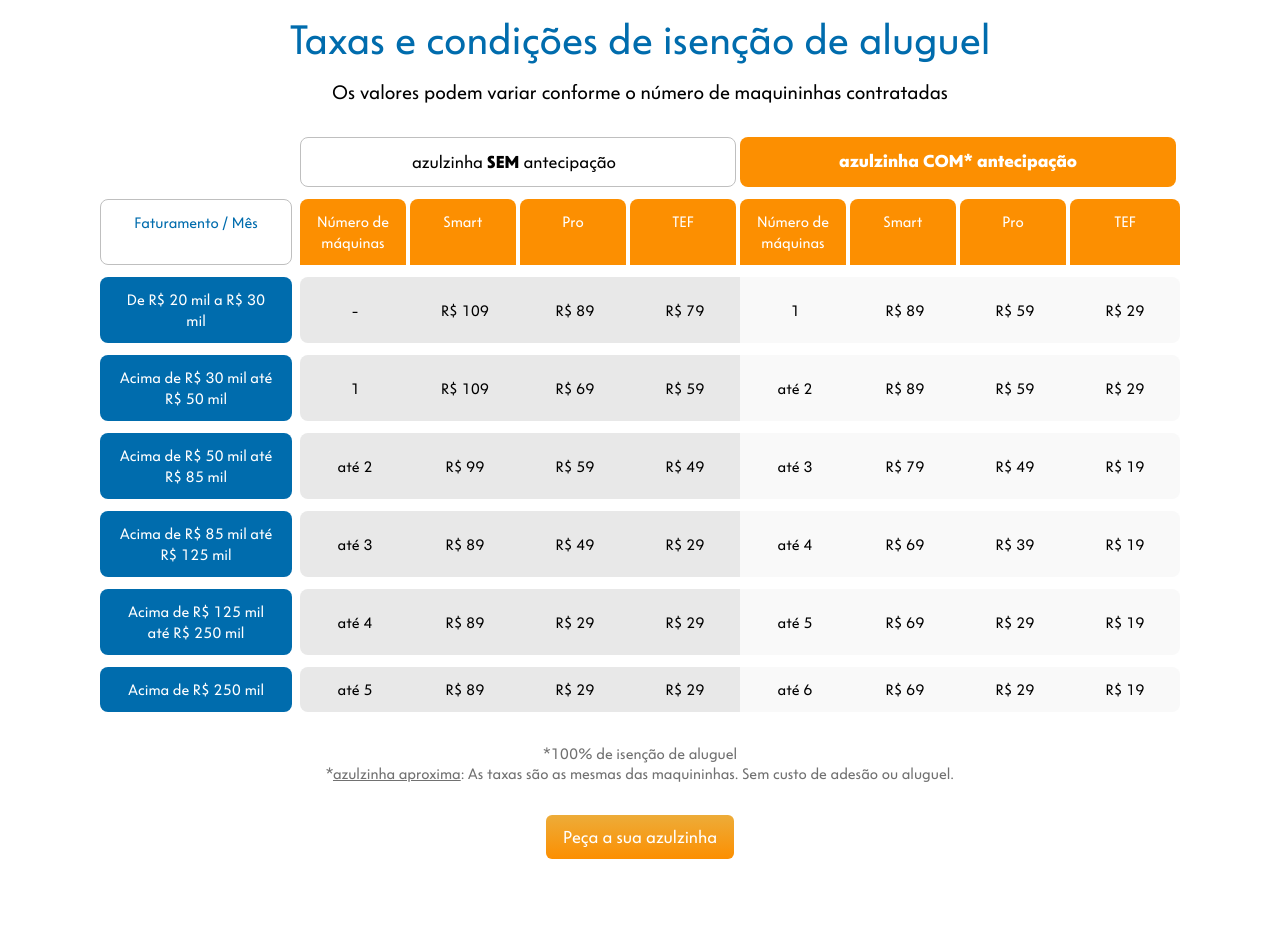
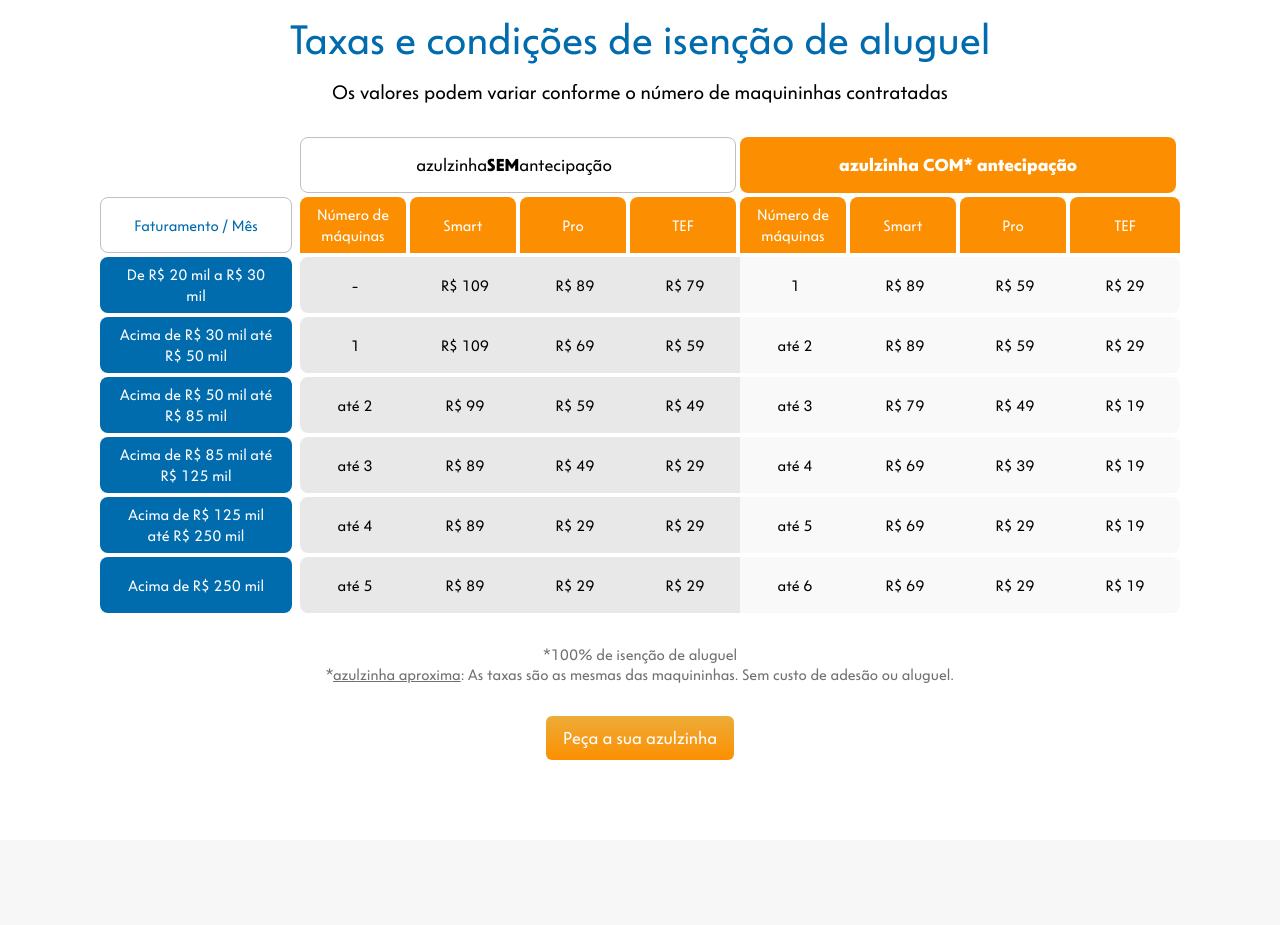
Before and after one commit to vorttexco/azulzinha-v3, a Next.js app: page /taxas-tarifas in a window 1280 px wide. Shown: the part 2920-3845 px from the top of the page. Built offline with nearby package versions, Linux system fonts and the light colour scheme.

Commit message:
fix table

```diff
--- a/src/components/taxas-tarifas/TabelaIsencaoSection.tsx
+++ b/src/components/taxas-tarifas/TabelaIsencaoSection.tsx
@@ -45,45 +45,45 @@
         </div>
 
         <div className="w-full max-w-[1087px] overflow-x-auto">
-          <div className="min-w-[800px] flex flex-col gap-3">
+          <div className="min-w-[800px] flex flex-col gap-1">
             {/* Main header */}
             <div className="grid [grid-template-columns:200px_repeat(8,_minmax(0,1fr))] gap-0">
               <div />
-              <div className="col-span-4 border border-[#BFBFBF] rounded-lg py-3 px-4 pr-6 mr-1 text-center text-[14px] lg:text-[16px] text-black">
+              <div className="col-span-4 border border-[#BFBFBF] rounded-lg h-14 flex items-center justify-center px-4 pr-6 mr-1 text-center text-[14px] lg:text-[16px] text-black">
                 azulzinha <strong className="font-bold">SEM</strong> antecipação
               </div>
-              <div className="col-span-4 bg-laranja rounded-lg mr-1 py-3 px-4 text-center text-[14px] lg:text-[16px] text-white font-bold">
+              <div className="col-span-4 bg-laranja rounded-lg mr-1 h-14 flex items-center justify-center px-4 text-center text-[14px] lg:text-[16px] text-white font-bold">
                 azulzinha COM* antecipação
               </div>
             </div>
 
             {/* Sub header */}
             <div className="grid [grid-template-columns:200px_repeat(8,_minmax(0,1fr))] gap-0">
-              <div className="border border-[#BFBFBF] rounded-lg py-3 px-4 mr-2 text-center text-[13px] lg:text-[14px] text-azul">
+              <div className="border border-[#BFBFBF] rounded-lg h-14 flex items-center justify-center px-4 mr-2 text-center text-[13px] lg:text-[14px] text-azul">
                 Faturamento / Mês
               </div>
-              <div className="bg-laranja rounded-t-lg mr-1 py-3 px-2 text-center text-[13px] lg:text-[14px] text-white">
+              <div className="bg-laranja rounded-t-lg mr-1 h-14 flex items-center justify-center px-2 text-center text-[13px] lg:text-[14px] text-white">
                 Número de máquinas
               </div>
-              <div className="bg-laranja rounded-t-lg mr-1 rounded-none py-3 px-2 text-center text-[13px] lg:text-[14px] text-white">
+              <div className="bg-laranja rounded-t-lg mr-1 rounded-none h-14 flex items-center justify-center px-2 text-center text-[13px] lg:text-[14px] text-white">
                 Smart
               </div>
-              <div className="bg-laranja rounded-t-lg mr-1 rounded-none py-3 px-2 text-center text-[13px] lg:text-[14px] text-white">
+              <div className="bg-laranja rounded-t-lg mr-1 rounded-none h-14 flex items-center justify-center px-2 text-center text-[13px] lg:text-[14px] text-white">
                 Pro
               </div>
-              <div className="bg-laranja rounded-t-lg mr-1 rounded-none py-3 px-2 text-center text-[13px] lg:text-[14px] text-white">
+              <div className="bg-laranja rounded-t-lg mr-1 rounded-none h-14 flex items-center justify-center px-2 text-center text-[13px] lg:text-[14px] text-white">
                 TEF
               </div>
-              <div className="bg-laranja rounded-t-lg mr-1 rounded-none py-3 px-2 text-center text-[13px] lg:text-[14px] text-white">
+              <div className="bg-laranja rounded-t-lg mr-1 rounded-none h-14 flex items-center justify-center px-2 text-center text-[13px] lg:text-[14px] text-white">
                 Número de máquinas
               </div>
-              <div className="bg-laranja rounded-t-lg mr-1 rounded-none py-3 px-2 text-center text-[13px] lg:text-[14px] text-white">
+              <div className="bg-laranja rounded-t-lg mr-1 rounded-none h-14 flex items-center justify-center px-2 text-center text-[13px] lg:text-[14px] text-white">
                 Smart
               </div>
-              <div className="bg-laranja rounded-t-lg mr-1 rounded-none py-3 px-2 text-center text-[13px] lg:text-[14px] text-white">
+              <div className="bg-laranja rounded-t-lg mr-1 rounded-none h-14 flex items-center justify-center px-2 text-center text-[13px] lg:text-[14px] text-white">
                 Pro
               </div>
-              <div className="bg-laranja rounded-t-lg rounded-tr-lg py-3 px-2 text-center text-[13px] lg:text-[14px] text-white">
+              <div className="bg-laranja rounded-t-lg rounded-tr-lg h-14 flex items-center justify-center px-2 text-center text-[13px] lg:text-[14px] text-white">
                 TEF
               </div>
             </div>
@@ -91,31 +91,31 @@
             {/* Data rows */}
             {tableData.map((row, i) => (
               <div key={i} className="grid [grid-template-columns:200px_repeat(8,_minmax(0,1fr))] gap-0">
-                <div className="bg-azul rounded-lg mr-2 py-3 px-4 text-center text-[13px] lg:text-[14px] text-white flex items-center justify-center">
+                <div className="bg-azul rounded-lg mr-2 h-14 flex items-center justify-center px-4 text-center text-[13px] lg:text-[14px] text-white">
                   {row.faturamento}
                 </div>
-                <div className="bg-[#E8E8E8] rounded-l-lg py-3 px-2 text-center text-[13px] lg:text-[14px] text-black flex items-center justify-center">
+                <div className="bg-[#E8E8E8] rounded-l-lg h-14 flex items-center justify-center px-2 text-center text-[13px] lg:text-[14px] text-black">
                   {row.sem.maquinas}
                 </div>
-                <div className="bg-[#E8E8E8] rounded-none py-3 px-2 text-center text-[13px] lg:text-[14px] text-black flex items-center justify-center">
+                <div className="bg-[#E8E8E8] rounded-none h-14 flex items-center justify-center px-2 text-center text-[13px] lg:text-[14px] text-black">
                   {row.sem.smart}
                 </div>
-                <div className="bg-[#E8E8E8] rounded-none py-3 px-2 text-center text-[13px] lg:text-[14px] text-black flex items-center justify-center">
+                <div className="bg-[#E8E8E8] rounded-none h-14 flex items-center justify-center px-2 text-center text-[13px] lg:text-[14px] text-black">
                   {row.sem.pro}
                 </div>
-                <div className="bg-[#E8E8E8] rounded-none py-3 px-2 text-center text-[13px] lg:text-[14px] text-black flex items-center justify-center">
+                <div className="bg-[#E8E8E8] rounded-none h-14 flex items-center justify-center px-2 text-center text-[13px] lg:text-[14px] text-black">
                   {row.sem.tef}
                 </div>
-                <div className="bg-[#F9F9F9] rounded-none py-3 px-2 text-center text-[13px] lg:text-[14px] text-black flex items-center justify-center">
+                <div className="bg-[#F9F9F9] rounded-none h-14 flex items-center justify-center px-2 text-center text-[13px] lg:text-[14px] text-black">
                   {row.com.maquinas}
                 </div>
-                <div className="bg-[#F9F9F9] rounded-none py-3 px-2 text-center text-[13px] lg:text-[14px] text-black flex items-center justify-center">
+                <div className="bg-[#F9F9F9] rounded-none h-14 flex items-center justify-center px-2 text-center text-[13px] lg:text-[14px] text-black">
                   {row.com.smart}
                 </div>
-                <div className="bg-[#F9F9F9] rounded-none py-3 px-2 text-center text-[13px] lg:text-[14px] text-black flex items-center justify-center">
+                <div className="bg-[#F9F9F9] rounded-none h-14 flex items-center justify-center px-2 text-center text-[13px] lg:text-[14px] text-black">
                   {row.com.pro}
                 </div>
-                <div className="bg-[#F9F9F9] rounded-r-lg py-3 px-2 text-center text-[13px] lg:text-[14px] text-black flex items-center justify-center">
+                <div className="bg-[#F9F9F9] rounded-r-lg h-14 flex items-center justify-center px-2 text-center text-[13px] lg:text-[14px] text-black">
                   {row.com.tef}
                 </div>
               </div>
```
